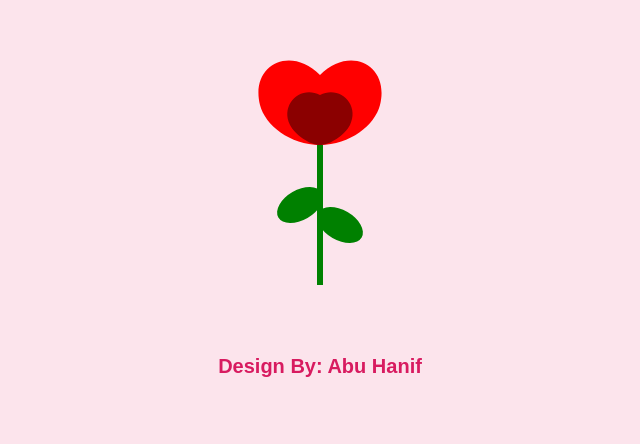
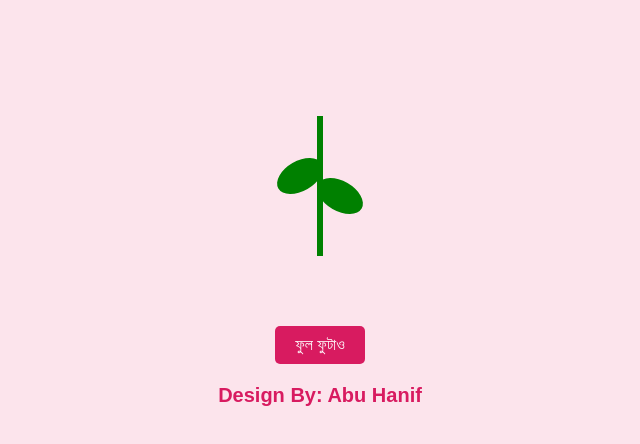
Before and after one commit to hsahnaf/rose, a plain HTML site: page index.html in a window 1280 px wide. Shown: the part 202-646 px from the top of the page, without its empty margins (320-960 px from the left). Drawn offline with Linux system fonts and the light colour scheme.

Commit message:
Update index.html

```diff
--- a/index.html
+++ b/index.html
@@ -30,18 +30,14 @@
         /* Bloom animation */
         .petals {
             transform-origin: center;
-            animation: bloom 2s ease-in-out forwards;
+            transform: scale(0);
+            opacity: 0;
+            transition: transform 2s ease-in-out, opacity 2s ease-in-out;
         }
 
-        @keyframes bloom {
-            0% {
-                transform: scale(0.5);
-                opacity: 0;
-            }
-            100% {
-                transform: scale(1);
-                opacity: 1;
-            }
+        .bloom {
+            transform: scale(1);
+            opacity: 1;
         }
 
         .signature {
@@ -50,6 +46,21 @@
             color: #d81b60;
             font-weight: bold;
         }
+
+        .button {
+            margin-top: 20px;
+            padding: 10px 20px;
+            font-size: 16px;
+            background-color: #d81b60;
+            color: white;
+            border: none;
+            cursor: pointer;
+            border-radius: 5px;
+        }
+
+        .button:hover {
+            background-color: #b0003a;
+        }
     </style>
 </head>
 <body>
@@ -57,7 +68,7 @@
     <div class="rose-container">
         <svg class="rose" viewBox="0 0 200 300">
             <!-- ফুলের পাপড়ি -->
-            <g class="petals">
+            <g class="petals" id="rosePetals">
                 <path d="M100,40 C130,10 170,30 160,70 C155,90 130,110 100,110 C70,110 45,90 40,70 C30,30 70,10 100,40" fill="red"/>
                 <path d="M100,60 C120,50 140,70 130,90 C125,100 110,110 100,110 C90,110 75,100 70,90 C60,70 80,50 100,60" fill="darkred"/>
             </g>
@@ -71,7 +82,15 @@
         </svg>
     </div>
 
+    <button class="button" onclick="bloomRose()">ফুল ফুটাও</button>
+
     <div class="signature">Design By: Abu Hanif</div>
 
+    <script>
+        function bloomRose() {
+            document.getElementById('rosePetals').classList.add('bloom');
+        }
+    </script>
+
 </body>
-                </html>
+</html>
```
